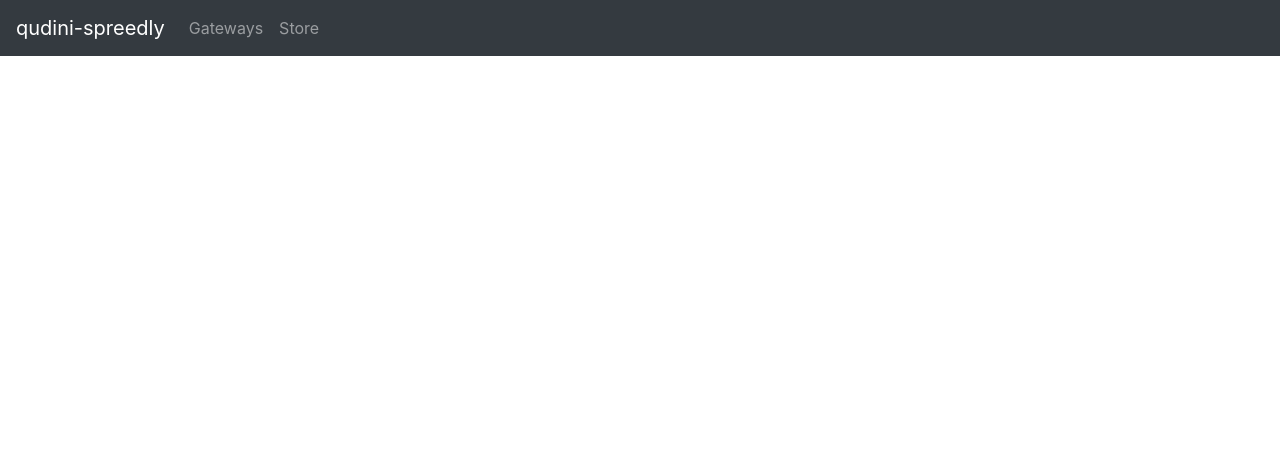
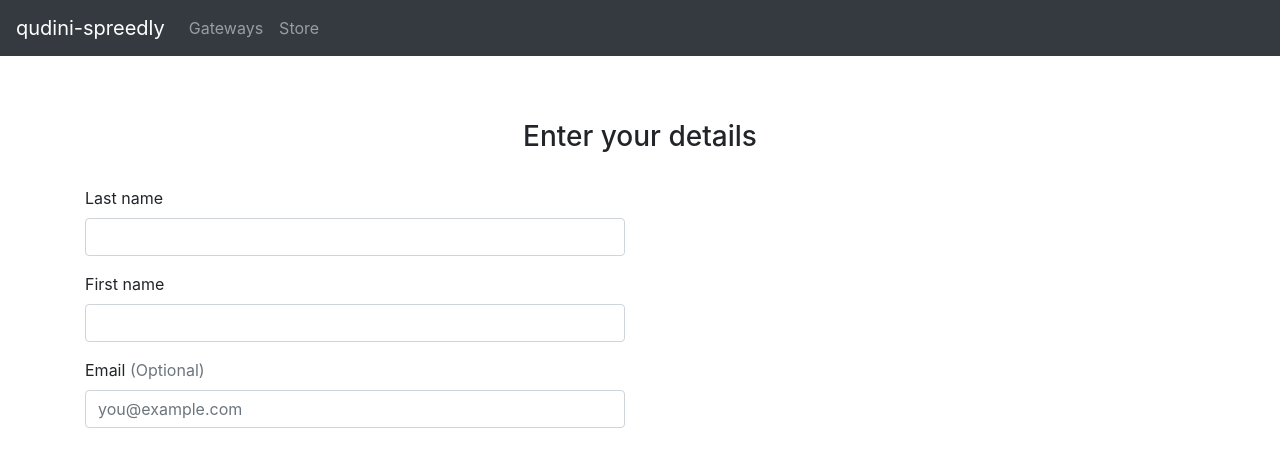
Before and after one commit to sirAlexanderT/spreedly-poc, a React (Create React App) app in the folder src/main/webapp/: page /details in a window 1280 px wide. Shown: the top 466 px of the page. Built offline with nearby package versions, Linux system fonts and the light colour scheme.

Commit message:
initial customer details implementation

```diff
--- a/src/main/webapp/src/App.js
+++ b/src/main/webapp/src/App.js
@@ -5,6 +5,7 @@ import "./App.css";
 
 import GatewaysList from "./components/GatewaysList";
 import Store from "./store";
+import CustomerDetails from "./components/CustomerDetails";
 
 function App() {
     return (
@@ -32,6 +33,7 @@ function App() {
                     <Switch>
                         <Route exact path={["/", "/gateways"]} component={GatewaysList} />
                         <Route exact path="/store" component={Store} />
+                        <Route exact path="/details" component={CustomerDetails} />
                     </Switch>
                 </div>
             </div>
--- /dev/null
+++ b/src/main/webapp/src/components/CustomerDetails.js
@@ -0,0 +1,62 @@
+import React from "react";
+
+import UseExternalScript from "../custom-hooks/UseExternalScript";
+
+
+const CustomerDetails = props => {
+
+    // UseExternalScript("https://core.spreedly.com/iframe/express-2.min.js", function(){
+    //     window.SpreedlyExpress.init("4PavvEpD8U8mLX7FeKEPcasacaY", {
+    //         "amount": "$9.83",
+    //         "company_name": "Acme Widgets",
+    //         "sidebar_top_description": "Providing quality widgets since 2015",
+    //         "sidebar_bottom_description": "Your order total today",
+    //         "full_name": "First Last"
+    //     }, {
+    //         "email": "customer@gmail.com"
+    //     });
+    // });
+
+
+
+
+    return (
+        <div>
+            <div className="pricing-header px-3 py-3 pt-md-5 pb-md-4 mx-auto text-center">
+                <h3>Enter your details</h3>
+            </div>
+
+            <div className="row">
+                <div className="col-md-6 order-md-2 mb-6">
+                    <form className="needs-validation">
+                        <div className="mb-3 w-100">
+                            <label htmlFor="lastName">Last name</label>
+                            <input type="text" className="form-control" id="lastName" placeholder="" value=""
+                                   required="" />
+                            <div className="invalid-feedback">
+                                Valid last name is required.
+                            </div>
+                        </div>
+                        <div className="mb-3">
+                            <label htmlFor="firstName">First name</label>
+                            <input type="text" className="form-control" id="firstName" placeholder="" value=""
+                                   required="" />
+                            <div className="invalid-feedback">
+                                Valid first name is required.
+                            </div>
+                        </div>
+                        <div className="mb-3">
+                            <label htmlFor="email">Email <span className="text-muted">(Optional)</span></label>
+                            <input type="email" className="form-control" id="email" placeholder="you@example.com" />
+                                <div className="invalid-feedback">
+                                    Please enter a valid email address for shipping updates.
+                                </div>
+                        </div>
+                    </form>
+                </div>
+            </div>
+        </div>
+    );
+};
+
+export default CustomerDetails;
--- /dev/null
+++ b/src/main/webapp/src/custom-hooks/UseExternalScript.js
@@ -0,0 +1,27 @@
+// // import { useEffect } from 'react';
+// //
+// // const UseExternalScript = url => {
+// //     useEffect(() => {
+// //         const script = document.createElement('script');
+// //         script.src = url;
+// //         script.async = true;
+// //         document.body.appendChild(script);
+// //         return () => {
+// //             document.body.removeChild(script);
+// //         };
+// //     }, [url]);
+// // };
+// //
+// // export default UseExternalScript;
+//
+// const LoadExternalScript = (url, callBack) => {
+//     const script = document.createElement('script');
+//     script.src = url;
+//     script.async = true;
+//     document.body.appendChild(script);
+//
+//     callBack();
+//
+// };
+//
+// export default LoadExternalScript;
--- a/src/main/webapp/src/store/index.js
+++ b/src/main/webapp/src/store/index.js
@@ -24,6 +24,9 @@ const Store = props => {
 
             <Products/>
 
+            <a href="/details" className="btn btn-block btn-primary">Next</a>
+
+
             <div className="pt-4 my-md-5 pt-md-5 border-top">
                 <Cart/>
             </div>
```
